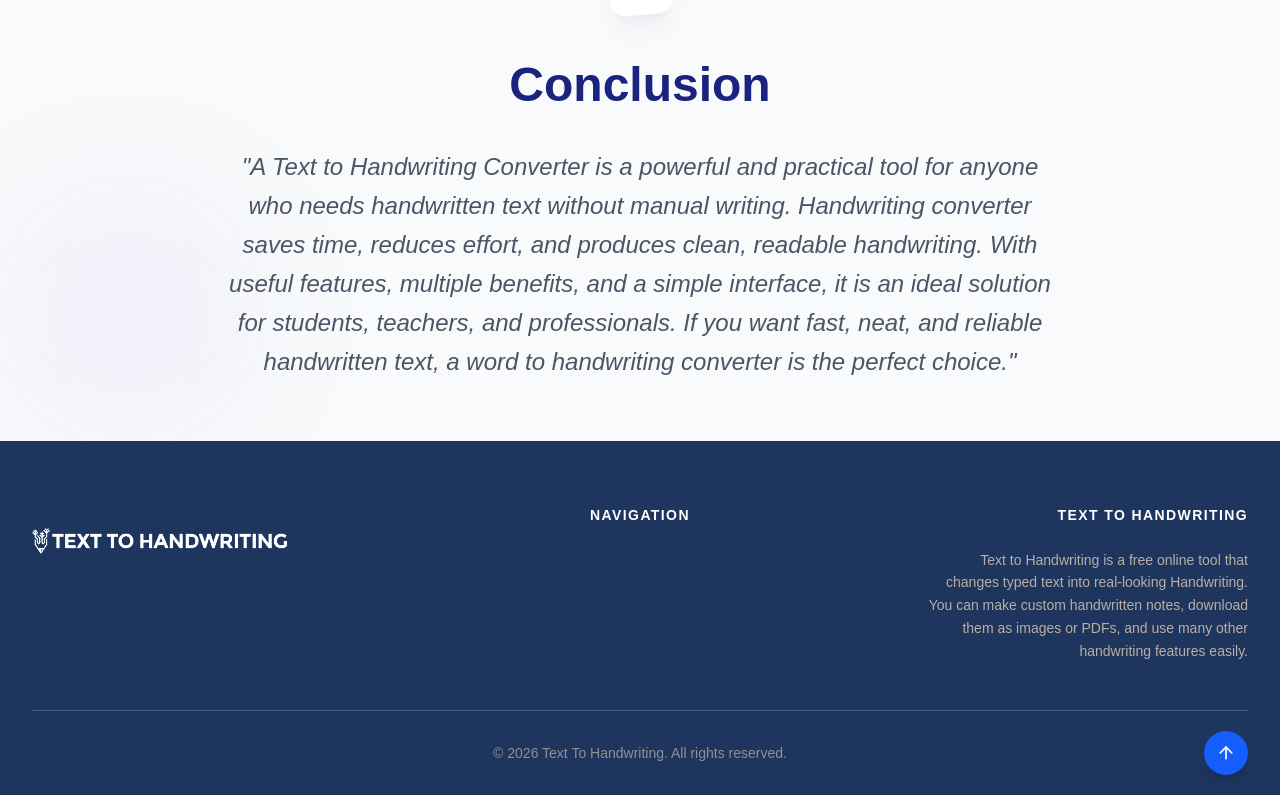
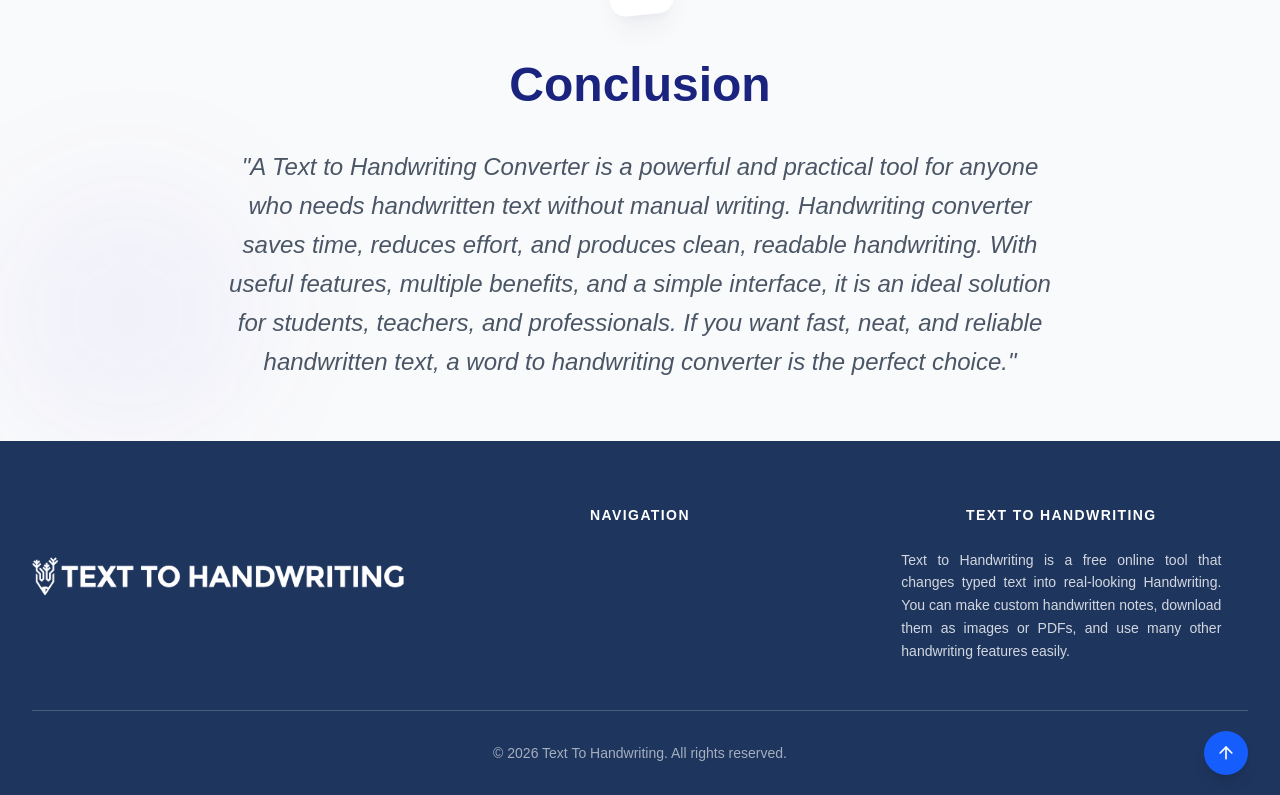
Before and after one commit to sheikhfaiq/handwriting-tool, a Next.js app: page / in a window 1280 px wide. Shown: the part 5937-6732 px from the top of the page. Built offline with nearby package versions, Linux system fonts and the light colour scheme; no server answers; the database is empty; a web font is replaced by a local one.

Commit message:
Footer esign Fix

```diff
--- a/components/site/Footer.tsx
+++ b/components/site/Footer.tsx
@@ -74,8 +74,8 @@ const Footer = ({ initialNavItems = [], initialHelpItems = [] }: FooterProps) =>
                 <Link
                     href={item.url || "#"}
                     className={`flex items-center justify-between gap-2 transition-colors ${depth === 0
-                            ? "text-[#e0cdb6] hover:text-white py-1" // Requested Color
-                            : "px-5 py-3 text-sm font-semibold text-gray-600 hover:text-blue-600 hover:bg-gray-50 w-full"
+                        ? "text-white hover:text-blue-200 py-1" // Requested Color
+                        : "px-5 py-3 text-sm font-semibold text-gray-600 hover:text-blue-600 hover:bg-gray-50 w-full"
                         }`}
                 >
                     <span className="flex items-center gap-2">
@@ -102,12 +102,12 @@ const Footer = ({ initialNavItems = [], initialHelpItems = [] }: FooterProps) =>
     };
 
     return (
-        <footer className="bg-[#1e355e] text-[#e0cdb6] pt-16 pb-8 relative">
+        <footer className="bg-[#1e355e] text-white pt-16 pb-8 relative">
             <div className="max-w-7xl mx-auto px-4 sm:px-6 lg:px-8 relative z-10">
                 <div className="grid grid-cols-1 lg:grid-cols-3 gap-12 mb-12 items-start">
 
                     {/* Column 1: Logo */}
-                    <div className="flex flex-col gap-4 mt-4 items-start">
+                    <div className="flex flex-col gap-4 mt-8 items-start">
                         <Link
                             href="/"
                             className="flex items-center gap-3 group"
@@ -116,7 +116,7 @@ const Footer = ({ initialNavItems = [], initialHelpItems = [] }: FooterProps) =>
                             <img
                                 src="/logo.png"
                                 alt="Handwriting Studio Logo"
-                                className="h-10 w-auto object-contain brightness-0 invert"
+                                className="h-16 md:h-20 w-auto object-contain brightness-0 invert"
                             />
                         </Link>
                     </div>
@@ -131,10 +131,10 @@ const Footer = ({ initialNavItems = [], initialHelpItems = [] }: FooterProps) =>
                     </div>
 
                     {/* Column 3: Description */}
-                    <div className="flex flex-col items-center lg:items-end text-center lg:text-right">
-                        <h4 className="text-white font-bold mb-6 tracking-widest uppercase text-sm">Text to Handwriting</h4>
+                    <div className="flex flex-col items-center lg:items-center text-center lg:text-center">
+                        <h4 className="text-white font-bold mb-6 tracking-widest uppercase text-sm text-center">Text to Handwriting</h4>
                         <p
-                            className="text-[#e0cdb6]/80 text-sm leading-relaxed max-w-xs text-center lg:text-right"
+                            className="text-white/80 text-sm leading-relaxed max-w-xs text-justify"
                         >
                             Text to Handwriting is a free online tool that changes typed text into real-looking Handwriting.
                             You can make custom handwritten notes,
@@ -145,7 +145,7 @@ const Footer = ({ initialNavItems = [], initialHelpItems = [] }: FooterProps) =>
 
                 {/* Bottom Bar: Copyright (Centered) + ScrollUp (Right) */}
                 <div className="pt-8 border-t border-white/20 relative flex items-center justify-center">
-                    <p className="text-[#e0cdb6]/60 text-sm text-center">
+                    <p className="text-white/60 text-sm text-center">
                         © {new Date().getFullYear()} Text To Handwriting. All rights reserved.
                     </p>
 
```
